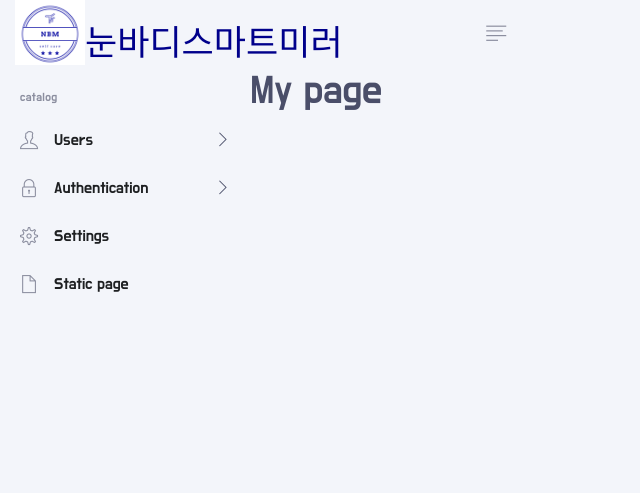
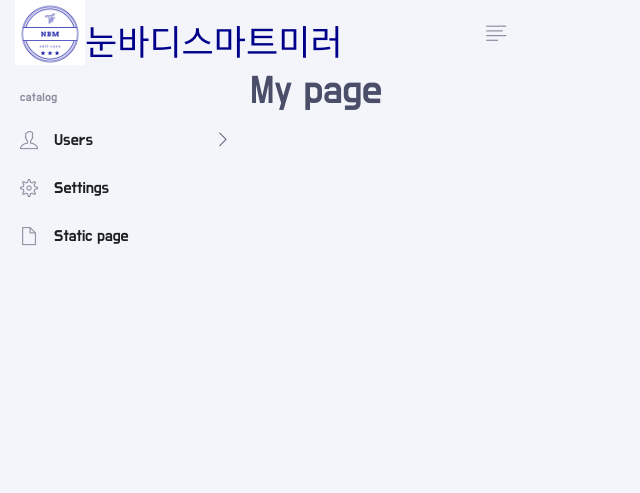
Before and after one commit to dddooo9/hifive, a Django app: template main/templates/main/mypage.html in a window 1280 px wide. Shown: the top 493 px of the page, without its empty margins (0-640 px from the left). Run offline with Django 3.2, Linux system fonts and the light colour scheme; the template is opened without the code that fills it, so the values that code supplies are empty; some libraries are stand-ins or nearby versions; some web fonts are replaced.

Commit message:
Authentication 삭제

```diff
--- a/hifive/templates/shared/navbar.html
+++ b/hifive/templates/shared/navbar.html
@@ -69,37 +69,6 @@
             </li>
             <!-- End Users -->
 
-            <!-- Authentication -->
-            <li class="side-nav-menu-item side-nav-has-menu">
-                <a class="side-nav-menu-link media align-items-center" href="#"
-                   data-target="#subPages">
-              <span class="side-nav-menu-icon d-flex mr-3">
-                <i class="gd-lock"></i>
-              </span>
-                    <span class="side-nav-fadeout-on-closed media-body">Authentication</span>
-                    <span class="side-nav-control-icon d-flex">
-                <i class="gd-angle-right side-nav-fadeout-on-closed"></i>
-              </span>
-                    <span class="side-nav__indicator side-nav-fadeout-on-closed"></span>
-                </a>
-
-                <!-- Pages: subPages -->
-                <ul id="subPages" class="side-nav-menu side-nav-menu-second-level mb-0">
-
-                    <li class="side-nav-menu-item">
-                        <a class="side-nav-menu-link" href="#">Forgot Password</a>
-                    </li>
-                    <li class="side-nav-menu-item">
-                        <a class="side-nav-menu-link" href="#">Forgot Password 2</a>
-                    </li>
-                    <li class="side-nav-menu-item">
-                        <a class="side-nav-menu-link" href="#">Email Verification</a>
-                    </li>
-                </ul>
-                <!-- End Pages: subPages -->
-            </li>
-            <!-- End Authentication -->
-
             <!-- Settings -->
             <li class="side-nav-menu-item">
                 <a class="side-nav-menu-link media align-items-center" href="#">
```
